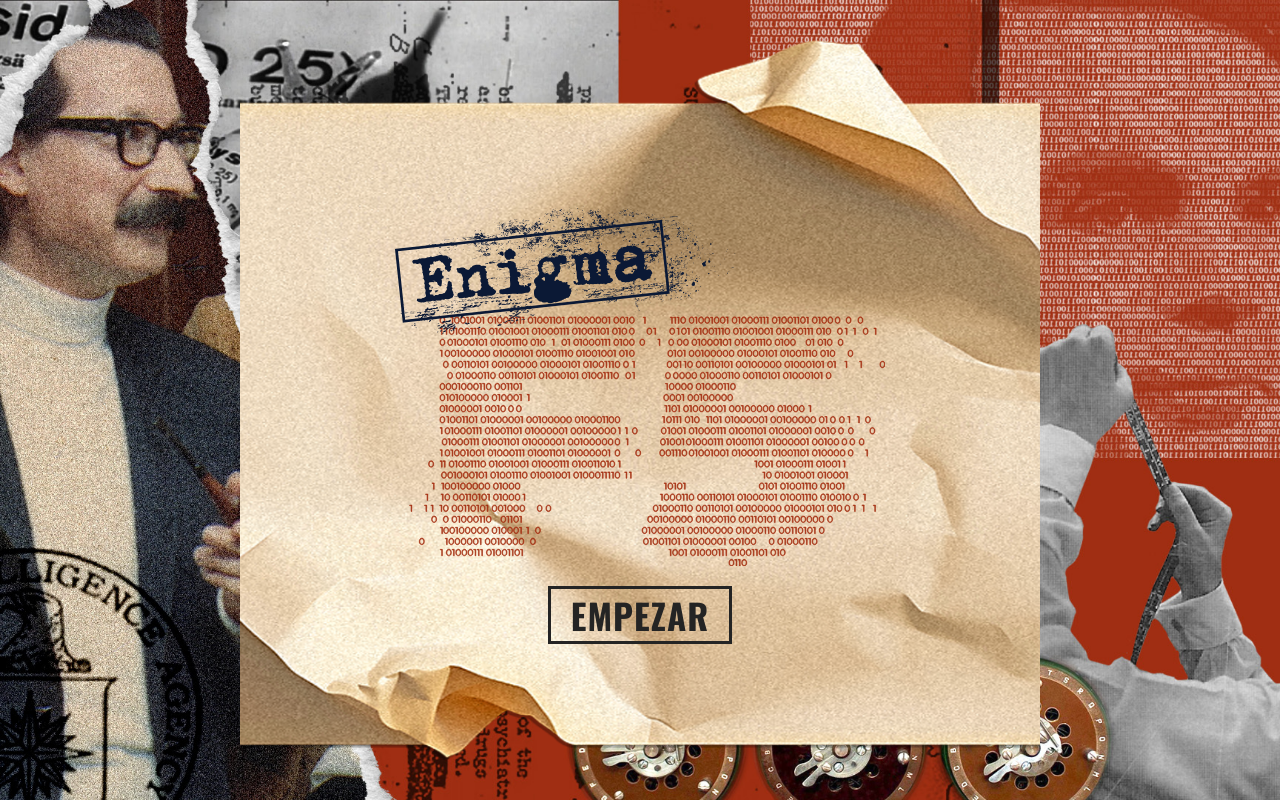
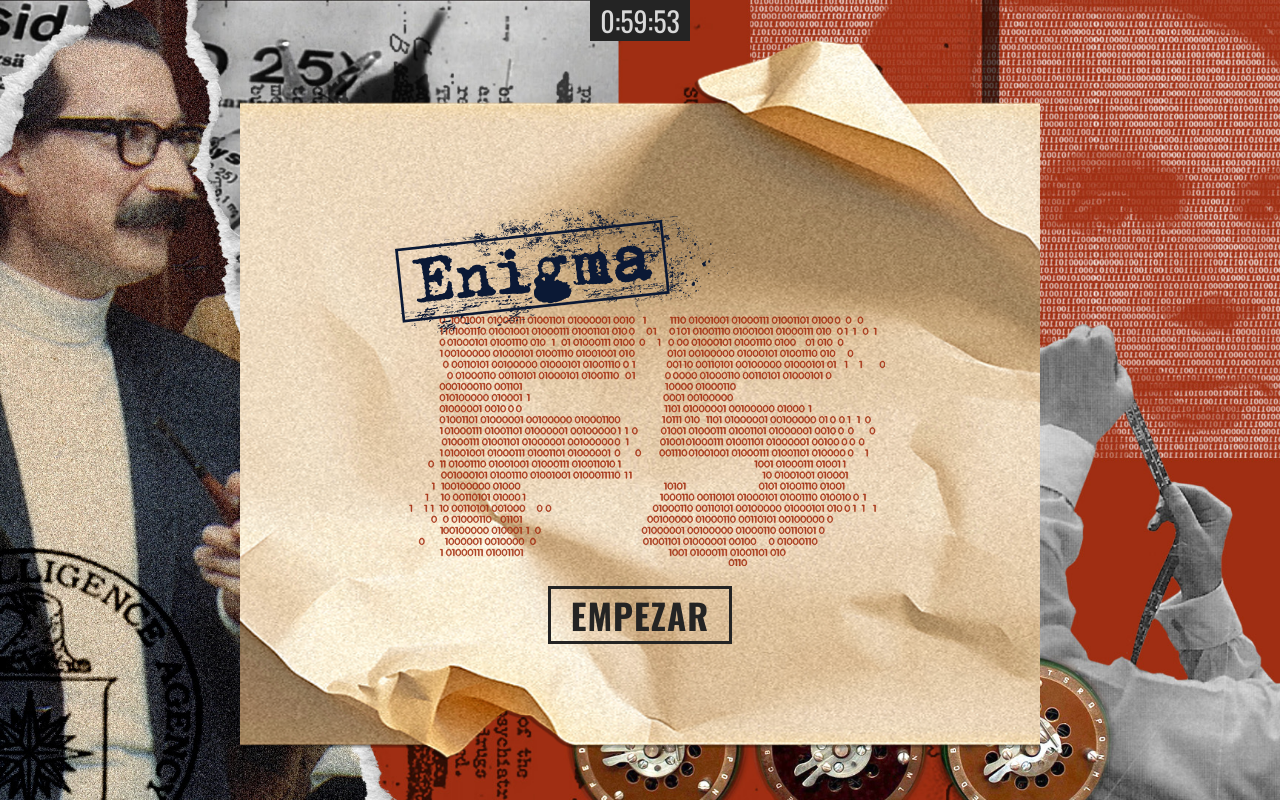
Before and after one commit to JohnnyBC2022/EnigmaF5, a React (Vite) app in the folder frontend/: page / in a window 1280 px wide. Built offline with nearby package versions, Linux system fonts and the light colour scheme.

Commit message:
countdown update

```diff
--- a/frontend/src/middelware/router/AppRouter.jsx
+++ b/frontend/src/middelware/router/AppRouter.jsx
@@ -18,7 +18,7 @@ export const AppRouter = () => {
     <BrowserRouter>
       <div>
         <AudioPlayer />
-        {/* {<CountdownGame />} */}
+        {<CountdownGame />}
         <Routes>
           <Route path="/" element={<Intro />} />
           <Route path="/instrucciones" element={<Instrucciones />} />
```
